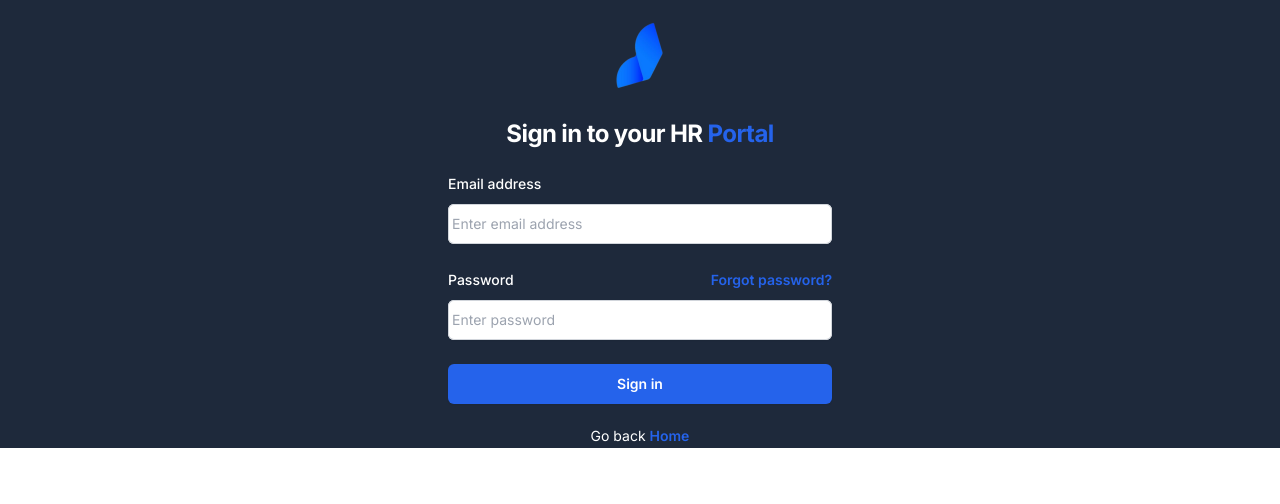
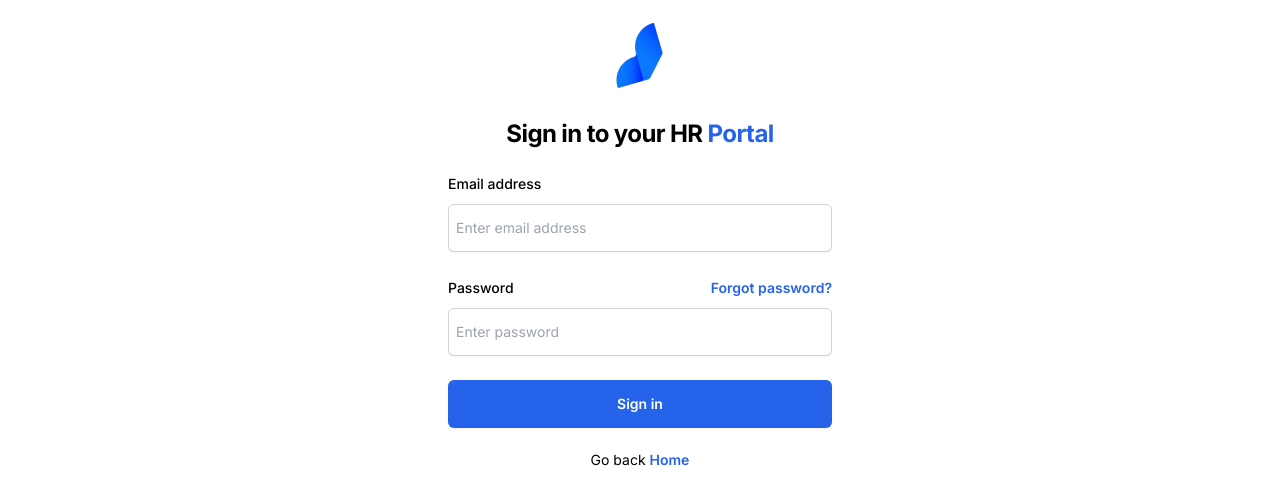
Before and after one commit to Sonnysam/mern-hr-management-system, a Next.js app in the folder frontend/: page /login in a window 1280 px wide. Shown: the top 504 px of the page. Built offline with nearby package versions, Linux system fonts and the light colour scheme.

Commit message:
login complete without auth, dash added

```diff
--- /dev/null
+++ b/frontend/app/dashboard/page.tsx
@@ -0,0 +1,9 @@
+import React from 'react'
+
+const Dashboard = () => {
+    return (
+        <div>Dashboard</div>
+    )
+}
+
+export default Dashboard
--- a/frontend/app/login/page.tsx
+++ b/frontend/app/login/page.tsx
@@ -2,29 +2,53 @@
 import React, { useState } from "react";
 import Image from "next/image";
 import Link from "next/link";
+import toast, { Toaster } from 'react-hot-toast';
 
 const logo = require("../../public/logo.png");
 const Login = () => {
     const [email, setEmail] = useState<string>("");
     const [password, setPassword] = useState<any>("");
+    const [loading, setLoading] = useState<boolean>(false);
 
     const handleSignin = (e: { preventDefault: () => void; }) => {
         e.preventDefault();
 
         if (!email || !password) {
-            return;
+            toast.error('Please enter your email and password', {
+                duration: 3000,
+                position: "top-right",
+                icon: '🔐'
+            });
+        }
+        if (email === "admin@gmail.com" && password === "admin") {
+            toast.success('Login successful', {
+                duration: 1000,
+                position: "top-right",
+                icon: '🔓'
+            });
+            setLoading(true);
+            setTimeout(() => {
+                window.location.href = "/dashboard";
+            }, 2000);
+        } else {
+            toast.error('Invalid email or password', {
+                duration: 3000,
+                position: "top-right",
+                icon: '🔐'
+            });
         }
     }
 
     return (
-        <div className="flex min-h-full bg-slate-800  flex-1 flex-col justify-center px-6 lg:px-8">
+        <div className="flex min-h-full flex-1 flex-col justify-center px-6 lg:px-8">
+            <Toaster />
             <div className="sm:mx-auto sm:w-full sm:max-w-sm">
                 <div className="my-2 flex justify-center">
                     <Link href="/">
                         <Image src={logo} alt="logo" width={100} height={100} />
                     </Link>
                 </div>
-                <h2 className="text-center text-2xl font-bold leading-9 tracking-tight text-white">
+                <h2 className="text-center text-2xl font-bold leading-9 tracking-tight text-black">
                     Sign in to your HR <span className='text-blue-600'>Portal</span>
                 </h2>
             </div>
@@ -34,7 +58,7 @@ const Login = () => {
                     <div>
                         <label
                             htmlFor="email"
-                            className="block text-sm font-medium leading-6 text-white"
+                            className="block text-sm font-medium leading-6 text-black"
                         >
                             Email address
                         </label>
@@ -48,7 +72,7 @@ const Login = () => {
                                 onChange={(e) => setEmail(e.target.value)}
                                 autoComplete="email"
                                 required
-                                className="block w-full rounded-md border-0 py-2 px-1 text-gray-900 shadow-sm ring-1 ring-inset ring-gray-300 placeholder:text-gray-400 focus:ring-2 focus:ring-inset focus:ring-blue-600 sm:text-sm sm:leading-6"
+                                className="block w-full rounded-md border-0 py-3 px-2 text-gray-900 shadow-sm ring-1 ring-inset ring-gray-300 placeholder:text-gray-400 focus:ring-2 focus:ring-inset focus:ring-blue-600 sm:text-sm sm:leading-6"
                             />
                         </div>
                     </div>
@@ -57,7 +81,7 @@ const Login = () => {
                         <div className="flex items-center justify-between">
                             <label
                                 htmlFor="password"
-                                className="block text-sm font-medium leading-6 text-white"
+                                className="block text-sm font-medium leading-6 text-black"
                             >
                                 Password
                             </label>
@@ -80,7 +104,7 @@ const Login = () => {
                                 onChange={(e) => setPassword(e.target.value)}
                                 autoComplete="current-password"
                                 required
-                                className="block w-full rounded-md border-0 py-2 px-1 text-gray-900 shadow-sm ring-1 ring-inset ring-gray-300 placeholder:text-gray-400 focus:ring-2 focus:ring-inset focus:ring-blue-600 sm:text-sm sm:leading-6"
+                                className="block w-full rounded-md border-0 py-3 px-2 text-gray-900 shadow-sm ring-1 ring-inset ring-gray-300 placeholder:text-gray-400 focus:ring-2 focus:ring-inset focus:ring-blue-600 sm:text-sm sm:leading-6"
                             />
                         </div>
                     </div>
@@ -89,14 +113,14 @@ const Login = () => {
                         <button
                             onClick={handleSignin}
                             type="submit"
-                            className="flex w-full justify-center rounded-md bg-blue-600 px-3 py-2 text-sm font-semibold leading-6 text-white shadow-sm hover:bg-blue-500 focus-visible:outline focus-visible:outline-2 focus-visible:outline-offset-2 focus-visible:outline-blue-600"
+                            className="flex w-full justify-center rounded-md bg-blue-600 px-3 py-3 text-sm font-semibold leading-6 text-white shadow-sm hover:bg-blue-500 focus-visible:outline focus-visible:outline-2 focus-visible:outline-offset-2 focus-visible:outline-blue-600"
                         >
-                            Sign in
+                            {loading ? "Loading..." : "Sign in"}
                         </button>
                     </div>
                 </form>
 
-                <p className="mt-5 text-center text-sm text-white">
+                <p className="mt-5 text-center text-sm text-black">
                     Go back{" "}
                     <a
                         href="/"
--- a/frontend/package.json
+++ b/frontend/package.json
@@ -15,6 +15,7 @@
     "next": "14.1.4",
     "react": "^18",
     "react-dom": "^18",
+    "react-hot-toast": "^2.4.1",
     "tailwind-merge": "^2.2.2",
     "tailwindcss-animate": "^1.0.7"
   },
```
Also changed, not shown: 1 other file (tests, documents, lock files or other folders).
